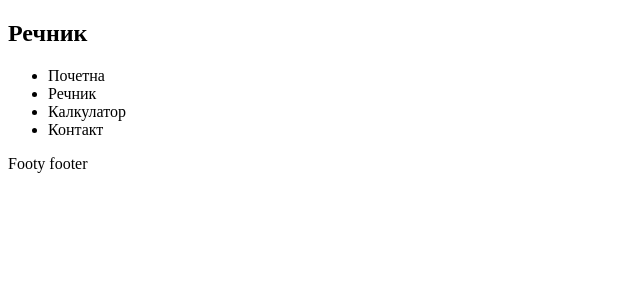
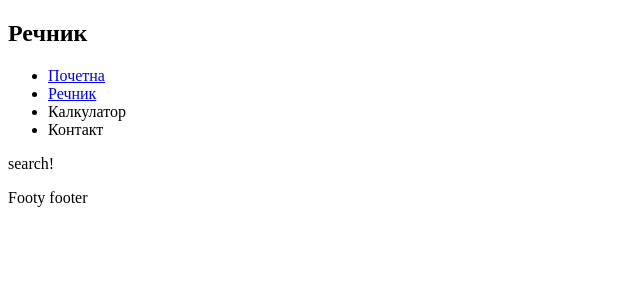
Before and after one commit to aandevski/Recnik, a React app in the folder frontend/: page /recnik/1 in a window 1280 px wide. Shown: the top 300 px of the page, without its empty margins (0-640 px from the left). Built offline with nearby package versions, Linux system fonts and the light colour scheme; the HTML template or start-up script is replaced by a standard one.

Commit message:
Add Recnik pages

```diff
--- a/frontend/src/components/App.js
+++ b/frontend/src/components/App.js
@@ -3,6 +3,7 @@ import ReactDOM from "react-dom";
 import { Header } from "./Header";
 import { HomePage } from "./HomePage";
 import { Footer } from "./Footer";
+import { RecnikContainer } from "../containers/RecnikContainer";
 import { Switch, Route, BrowserRouter } from 'react-router-dom'
 
 const App = () => (
@@ -12,6 +13,7 @@ const App = () => (
                 <Header />
                 <Switch>
                     <Route exact path="/" component={HomePage} />
+                    <Route exact path="/recnik/:word?" component={RecnikContainer} />
                 </Switch>
             </div>
             <Footer />
--- a/frontend/src/components/Header.js
+++ b/frontend/src/components/Header.js
@@ -1,5 +1,5 @@
 import React from "react";
-import ReactDOM from "react-dom";
+import { Link } from "react-router-dom";
 
 export const Header = () => (
     <header>
@@ -8,8 +8,8 @@ export const Header = () => (
         </section>
         <section id="headerRight">
             <ul>
-                <li>Почетна</li>
-                <li>Речник</li>
+                <li><Link to="/">Почетна</Link></li>
+                <li><Link to="/recnik">Речник</Link></li>
                 <li>Калкулатор</li>
                 <li>Контакт</li>
             </ul>
--- /dev/null
+++ b/frontend/src/components/RecnikSearch.js
@@ -0,0 +1,7 @@
+import React from "react";
+
+export const RecnikSearch = () => (
+    <div className="row">
+        search!
+    </div>
+);
--- /dev/null
+++ b/frontend/src/components/RecnikWord.js
@@ -0,0 +1,7 @@
+import React from "react";
+
+export const RecnikWord = (props) => (
+    <div className="row">
+        {props.word}!
+    </div>
+);
--- /dev/null
+++ b/frontend/src/containers/RecnikContainer.js
@@ -0,0 +1,19 @@
+import React from "react";
+import { RecnikSearch } from "../components/RecnikSearch";
+import { RecnikWord } from "../components/RecnikWord";
+
+export class RecnikContainer extends React.Component {
+
+    constructor(props) {
+        super(props);
+        this.state = {
+            currentWord: null
+        };
+    }
+
+    render() {
+        return (this.state.currentWord)?<RecnikWord word={this.state.currentWord} />:<RecnikSearch/>;
+    }
+
+
+};
--- a/frontend/static/frontend/style.css
+++ b/frontend/static/frontend/style.css
@@ -82,3 +82,8 @@ html, body, #app {
 .halfColumn {
     flex: 50%;
 }
+
+a {
+    text-decoration: none;
+    color: inherit;
+}
```
